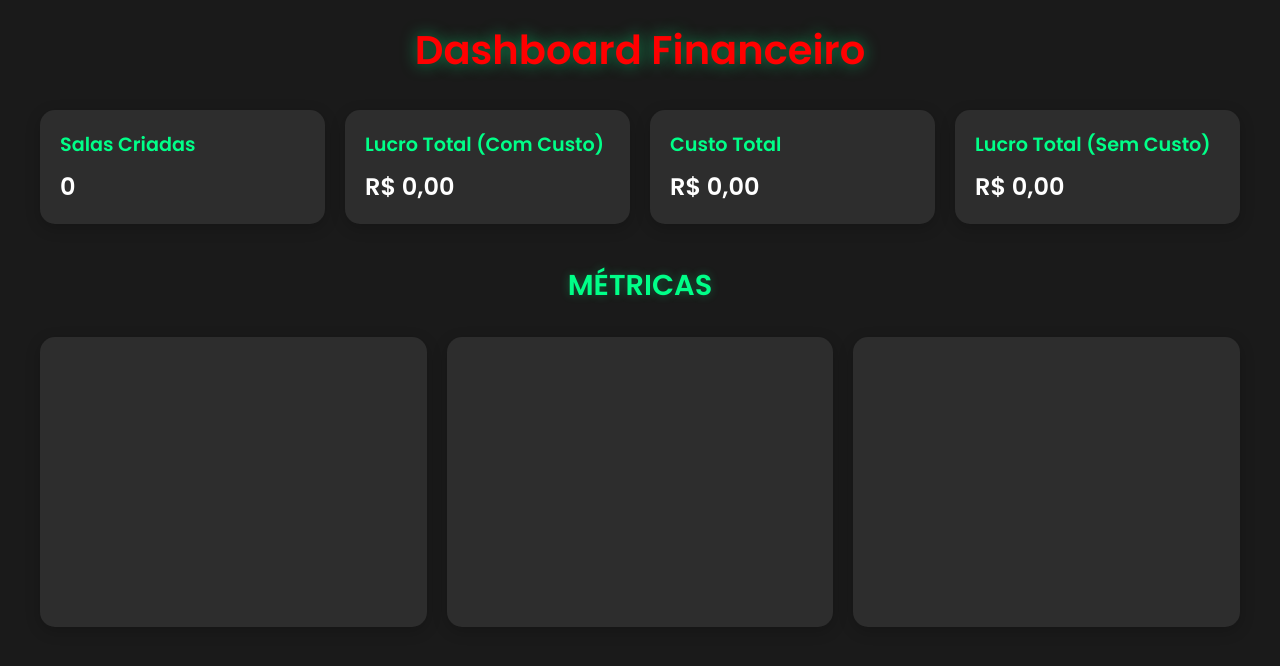
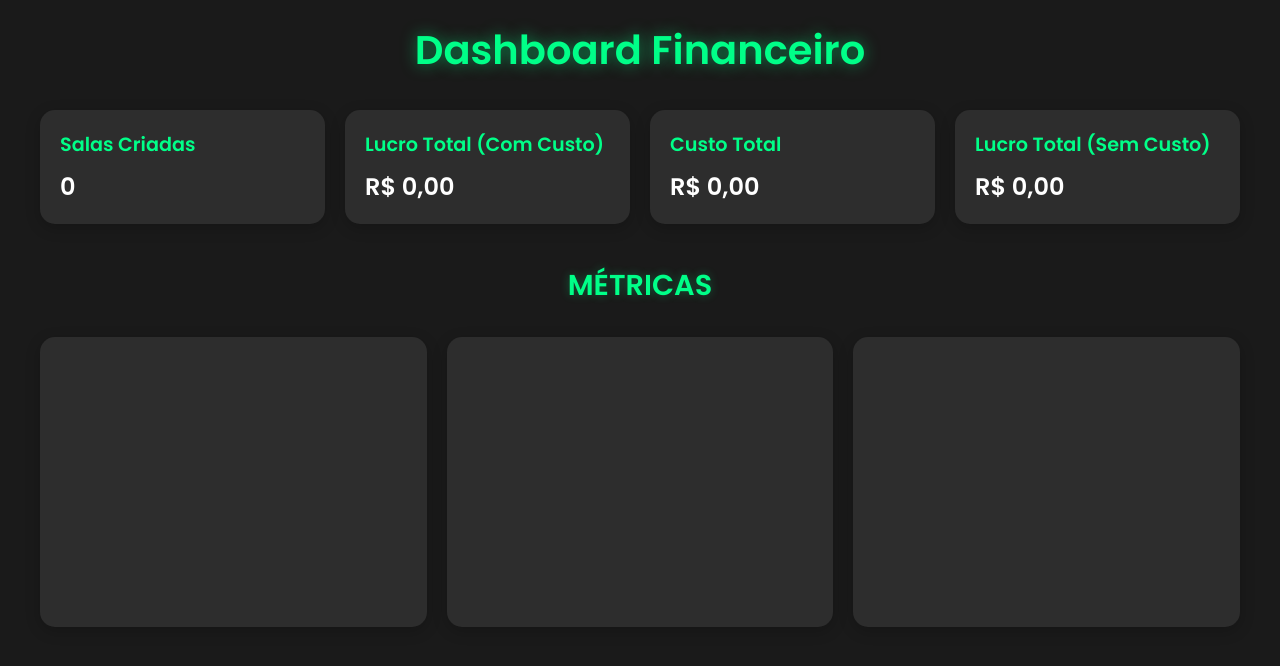
Before and after one commit to 18yyy/ygor, a plain HTML site: page public/index.html in a window 1280 px wide. Drawn offline with nearby package versions, Linux system fonts and the light colour scheme.

Commit message:
Update style.css

```diff
--- a/public/style.css
+++ b/public/style.css
@@ -20,7 +20,7 @@ body {
 h1 {
     text-align: center;
     margin-bottom: 30px;
-    color: #ff0000;
+    color: #00ff88;
     font-size: 2.5em;
     text-shadow: 0 0 10px rgba(0, 255, 136, 0.3);
     animation: glow 2s ease-in-out infinite alternate;
```
